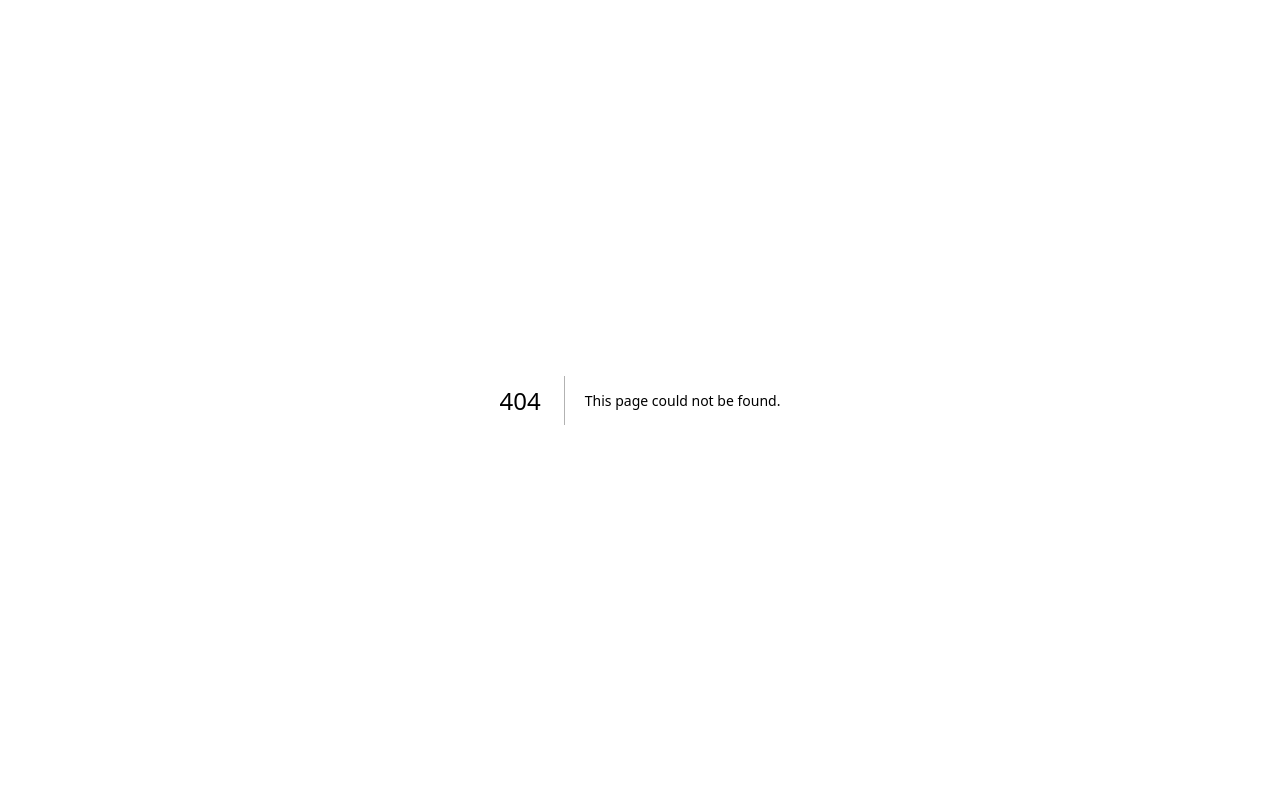
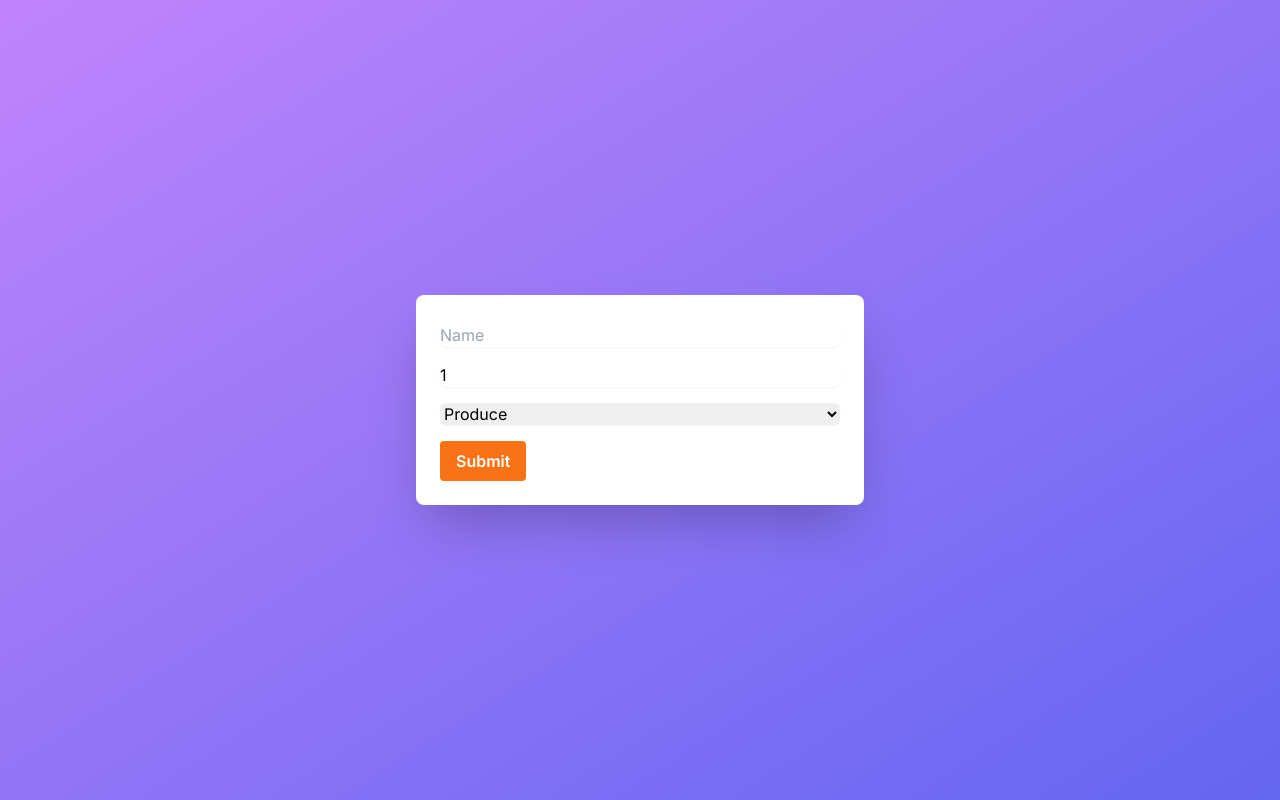
Before and after one commit to kirat0000/cprg306-assignments, a Next.js app: page /week-4 in a window 1280 px wide. Before the commit this address had no page. Built offline with nearby package versions, Linux system fonts and the light colour scheme.

Commit message:
Add files via upload

```diff
--- /dev/null
+++ b/app/week-4/new-item.js
@@ -0,0 +1,48 @@
+
+
+"use client";
+import { useState } from 'react';
+
+function NewItem() {
+    const [name, setName] = useState("");
+    const [quantity, setQuantity] = useState(1);
+    const [category, setCategory] = useState("produce");
+
+    const handleSubmit = (event) => {
+        event.preventDefault();
+        const item = { name, quantity, category };
+        console.log(item);
+        alert(`Item: ${name}, Quantity: ${quantity}, Category: ${category}`);
+    };
+
+    return (
+        <form onSubmit={handleSubmit} className="max-w-md w-full space-y-4 bg-white rounded-lg shadow-2xl p-6">
+            <div className="text-center">
+
+                <input type="text" id="name" placeholder="Name" value={name} onChange={(e) => setName(e.target.value)} required className="mt-1 block w-full rounded-md border-gray-300 shadow-sm"/>
+            </div>
+            <div>
+                <input type="number" id="quantity" placeholder="Quantity" value={quantity} onChange={(e) => setQuantity(Number(e.target.value))} min="1" max="99" required className="mt-1 block w-full rounded-md border-gray-300 shadow-sm"/>
+            </div>
+            <div>
+                <select id="category" value={category} placeholder="Category" onChange={(e) => setCategory(e.target.value)} className="mt-1 block w-full rounded-md border-gray-300 shadow-sm">
+                    <option value="produce">Produce</option>
+                    <option value="dairy">Dairy</option>
+                    <option value="bakery">Bakery</option>
+                    <option value="meat">Meat</option>
+                    <option value="frozen">Frozen Foods</option>
+                    <option value="canned">Canned Goods</option>
+                    <option value="dry">Dry Goods</option>
+                    <option value="beverages">Beverages</option>
+                    <option value="snacks">Snacks</option>
+                    <option value="household">Household</option>
+                    <option value="other">Other</option>
+                </select>
+            </div>
+            <button type="submit" className="py-2 px-4 bg-orange-500 text-white font-semibold rounded hover:bg-orange-400 focus:outline-none focus:shadow-outline">Submit</button>
+        </form>
+
+    );
+}
+
+export default NewItem;
--- /dev/null
+++ b/app/week-4/page.js
@@ -0,0 +1,10 @@
+
+import NewItem from './new-item';
+
+export default function Page() {
+    return (
+        <div className="min-h-screen bg-gradient-to-br from-purple-400 to-indigo-500 flex justify-center items-center">
+            <NewItem />
+        </div>
+    );
+}
```
